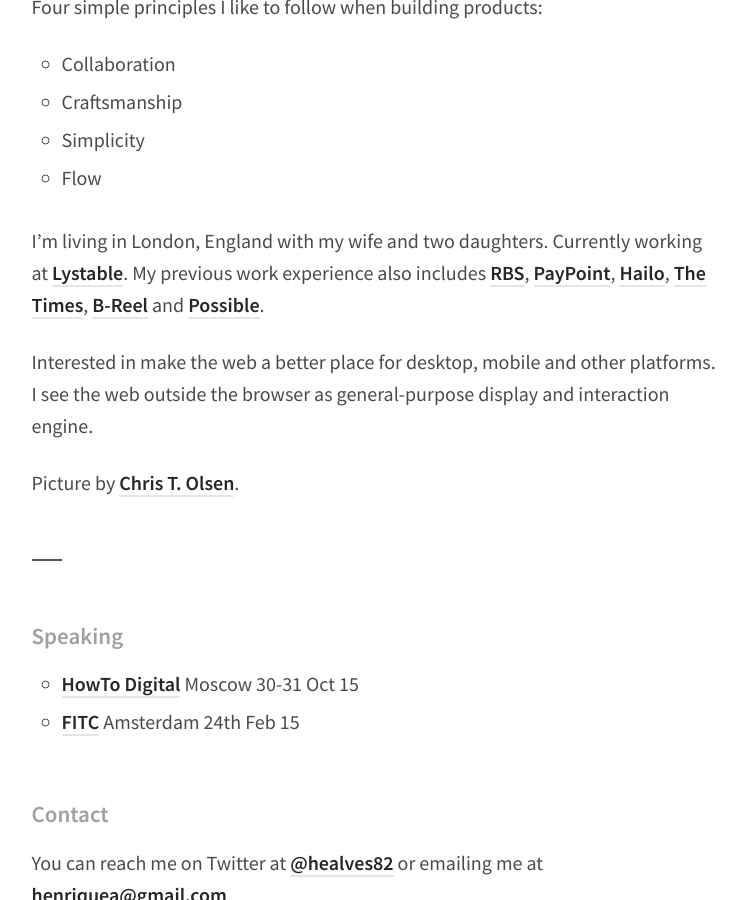
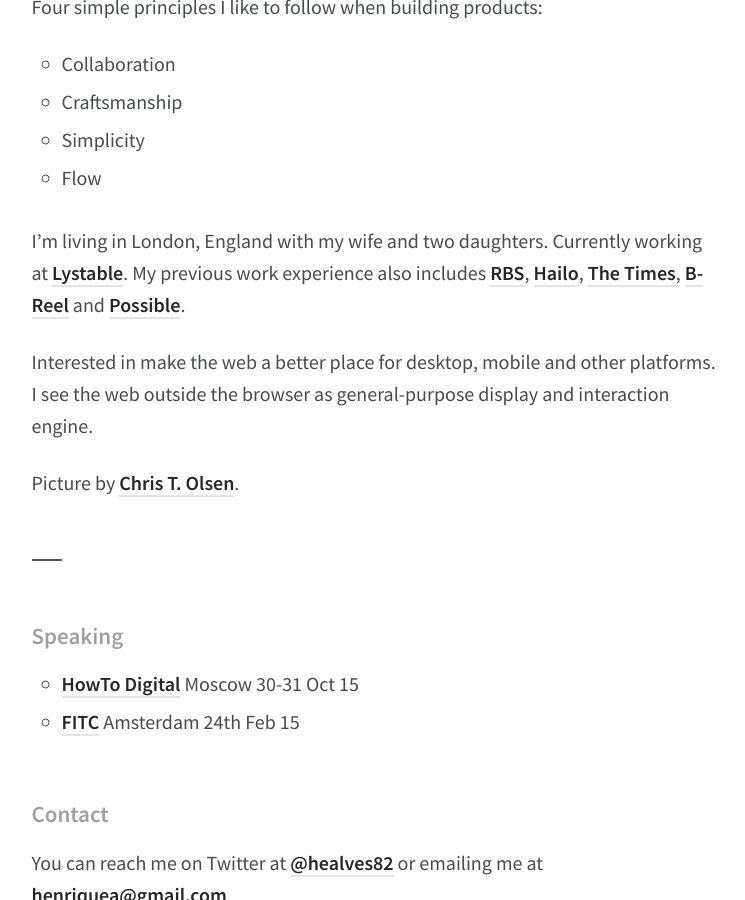
Before and after one commit to grifotv/henriquea.github.io, a Jekyll site: the page built from about.md, in a window 1280 px wide and 900 px high, scrolled down 1177 px. Shown: the whole window, without its empty margins (266-1011 px from the left). Built offline with Jekyll 4.4.1, drawn with Linux system fonts in a browser that asks for light colours.

Commit message:
Update copy

```diff
--- a/about.md
+++ b/about.md
@@ -24,8 +24,7 @@
 - Flow
 
 I'm living in London, England with my wife and two daughters. Currently working at
-[Lystable](http://lystable.com). My previous work experience also includes [RBS](http://www.rbs.co.uk),
-[PayPoint](http://paypoint.com), [Hailo](http://hailoapp.com), [The Times](http://www.thetimes.co.uk), [B-Reel](http://b-reel.com) and
+[Lystable](http://lystable.com). My previous work experience also includes [RBS](http://www.rbs.co.uk), [Hailo](http://hailoapp.com), [The Times](http://www.thetimes.co.uk), [B-Reel](http://b-reel.com) and
 [Possible](http://www.possible.com).
 
 Interested in make the web a better place for desktop, mobile and other platforms. I see the web outside the browser as general-purpose display and interaction engine.
```
